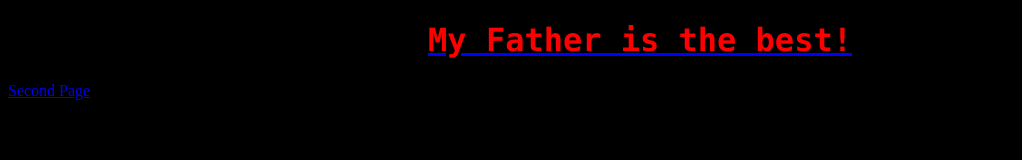
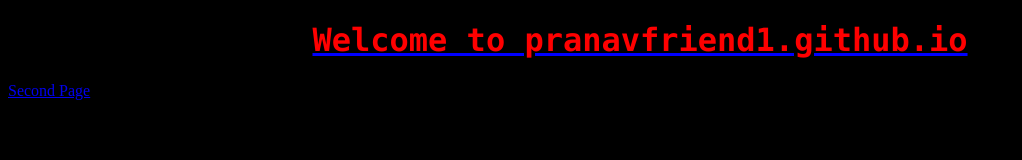
Before and after one commit to pranavfriend1/pranavfriend1.github.io, a plain HTML site: page index.html in a window 1280 px wide. Shown: the whole page, without its empty margins (0-1022 px from the left). Drawn offline with Linux system fonts and the light colour scheme.

Commit message:
Update index.html

```diff
--- a/index.html
+++ b/index.html
@@ -7,7 +7,7 @@
   </head>
 
   <body bgcolor="black">
-    <font face="Lucida Console"><u><h1 align="center">My Father is the best!</h1></u></font>
+    <font face="Lucida Console"><u><h1 align="center">Welcome to pranavfriend1.github.io</h1></u></font>
     <a href="/Second Page.html">Second Page</a>
   </body>
 </html>
```
